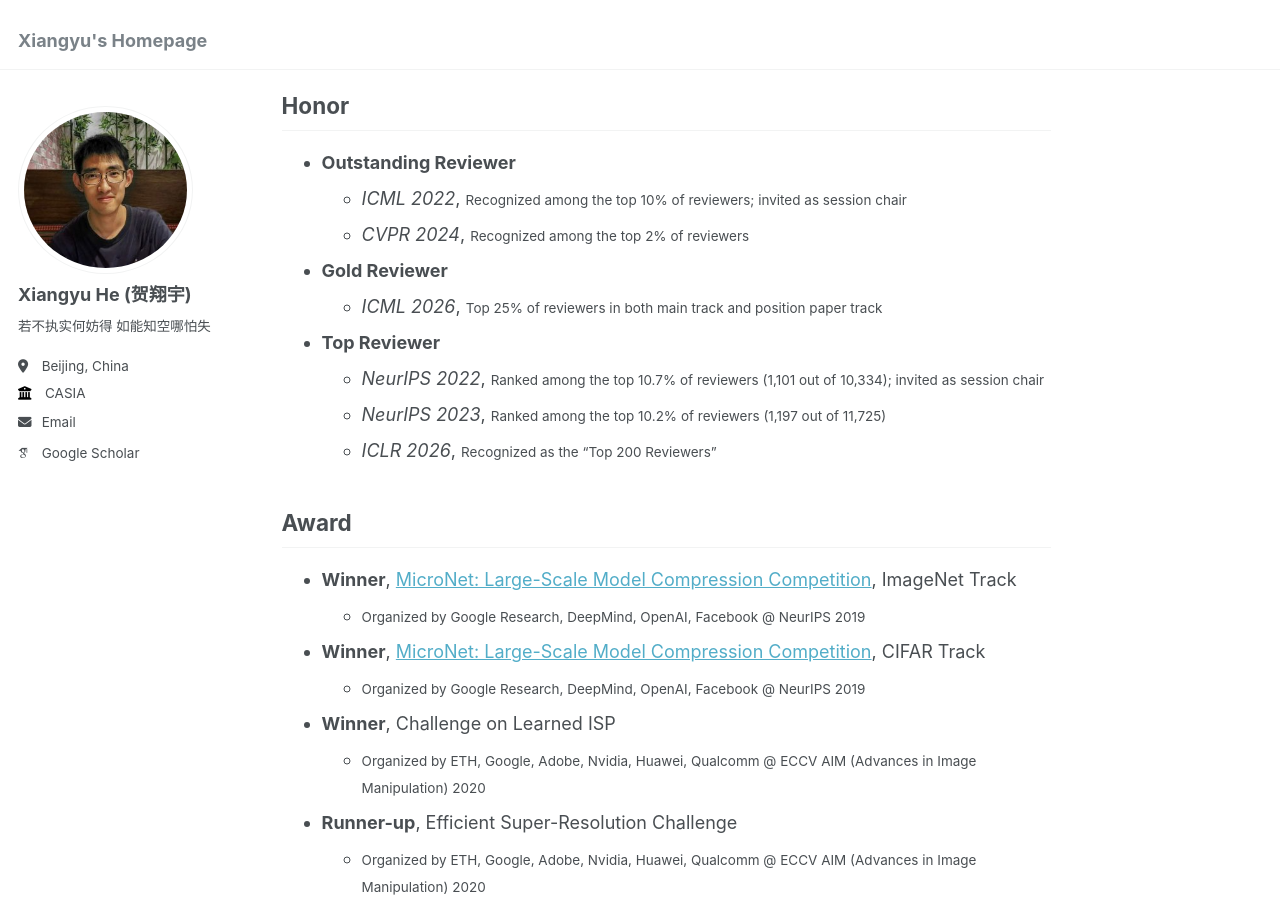
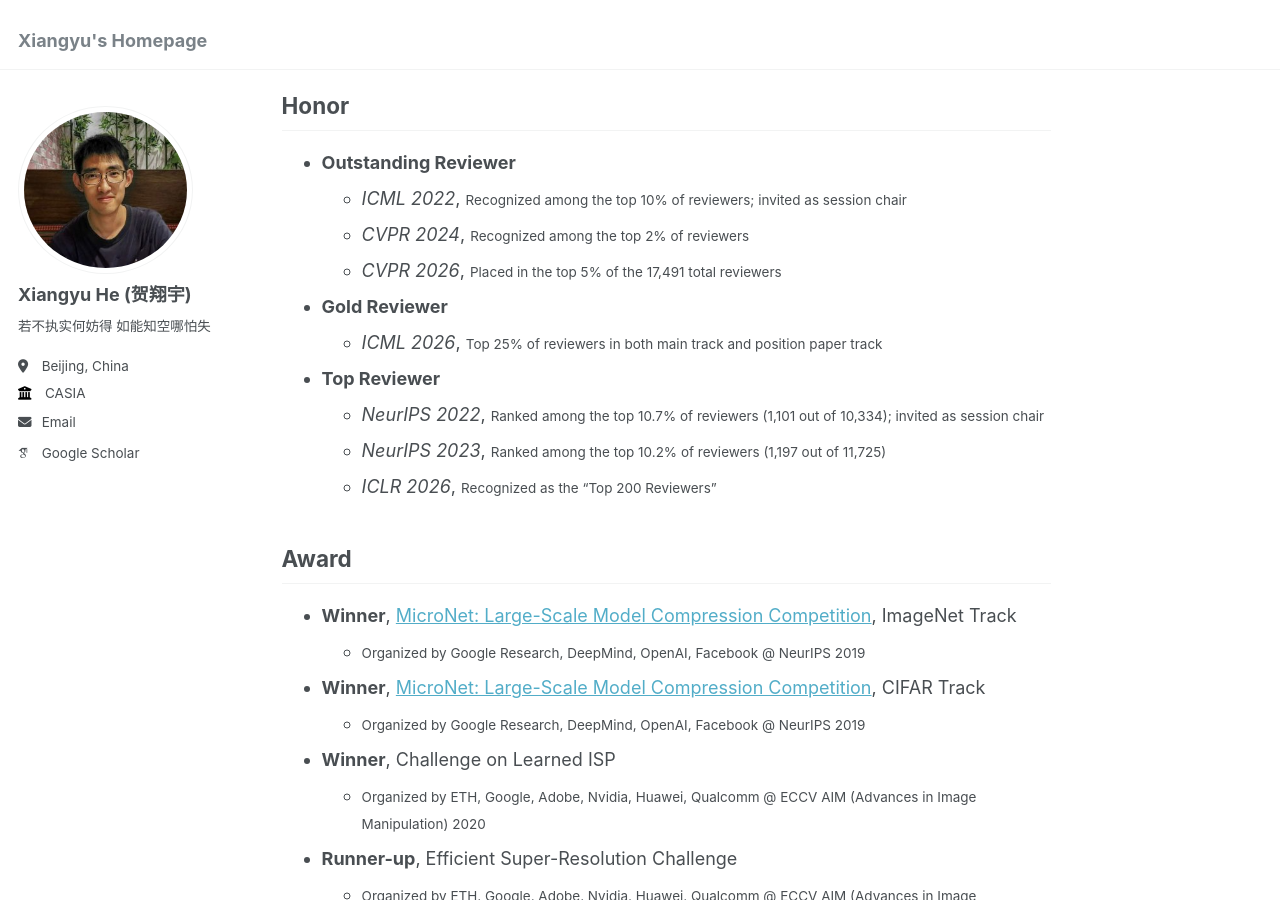
Before and after one commit to HolmesShuan/HolmesShuan.github.io, a Jekyll site: the page built from _pages/about.md, in a window 1280 px wide and 900 px high, scrolled down 526 px. Built offline with Jekyll 4.4.1, drawn with Linux system fonts in a browser that asks for light colours; some web fonts are replaced.

Commit message:
Add CVPR 2026 honor to the about page

```diff
--- a/_pages/about.md
+++ b/_pages/about.md
@@ -18,6 +18,7 @@ I earned my Ph.D. from the Institute of Automation, Chinese Academy of Sciences
 - **Outstanding Reviewer**
   - *ICML 2022*, <small>Recognized among the top 10% of reviewers; invited as session chair</small>
   - *CVPR 2024*, <small>Recognized among the top 2% of reviewers</small>
+  - *CVPR 2026*, <small>Placed in the top 5% of the 17,491 total reviewers</small>
 - **Gold Reviewer**
   - *ICML 2026*, <small>Top 25% of reviewers in both main track and position paper track</small>
 - **Top Reviewer**
```
